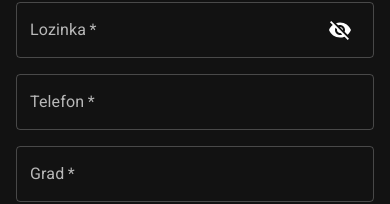
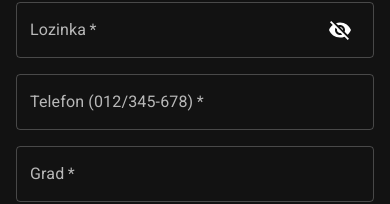
Before and after one commit to radusinovicmarko/web-shop-client, a React (Create React App) app: page /registracija in a window 390 px wide. Shown: the part 494-698 px from the top of the page. Built offline with nearby package versions, Linux system fonts and the light colour scheme; no server answers.

Commit message:
ContactPhone validation

```diff
--- a/src/components/UpdateProfileModal.jsx
+++ b/src/components/UpdateProfileModal.jsx
@@ -172,8 +172,9 @@ const UpdateProfileModal = (props) => {
               required
               fullWidth
               id="contactPhone"
-              label="Telefon"
+              label="Telefon (012/345-678)"
               name="contactPhone"
+              inputProps={{ pattern: "[0-9]{3}/[0-9]{3}-[0-9]{3}" }}
               value={userData?.contactPhone}
               onChange={(event) =>
                 setUserData({ ...userData, contactPhone: event.target.value })
--- a/src/pages/Register.jsx
+++ b/src/pages/Register.jsx
@@ -196,9 +196,10 @@ const Register = () => {
                 required
                 fullWidth
                 id="contactPhone"
-                label="Telefon"
+                label="Telefon (012/345-678)"
                 name="contactPhone"
                 type="tel"
+                inputProps={{ pattern: "[0-9]{3}/[0-9]{3}-[0-9]{3}" }}
                 value={user.contactPhone}
                 onChange={(event) =>
                   setUser({ ...user, contactPhone: event.target.value })
```
